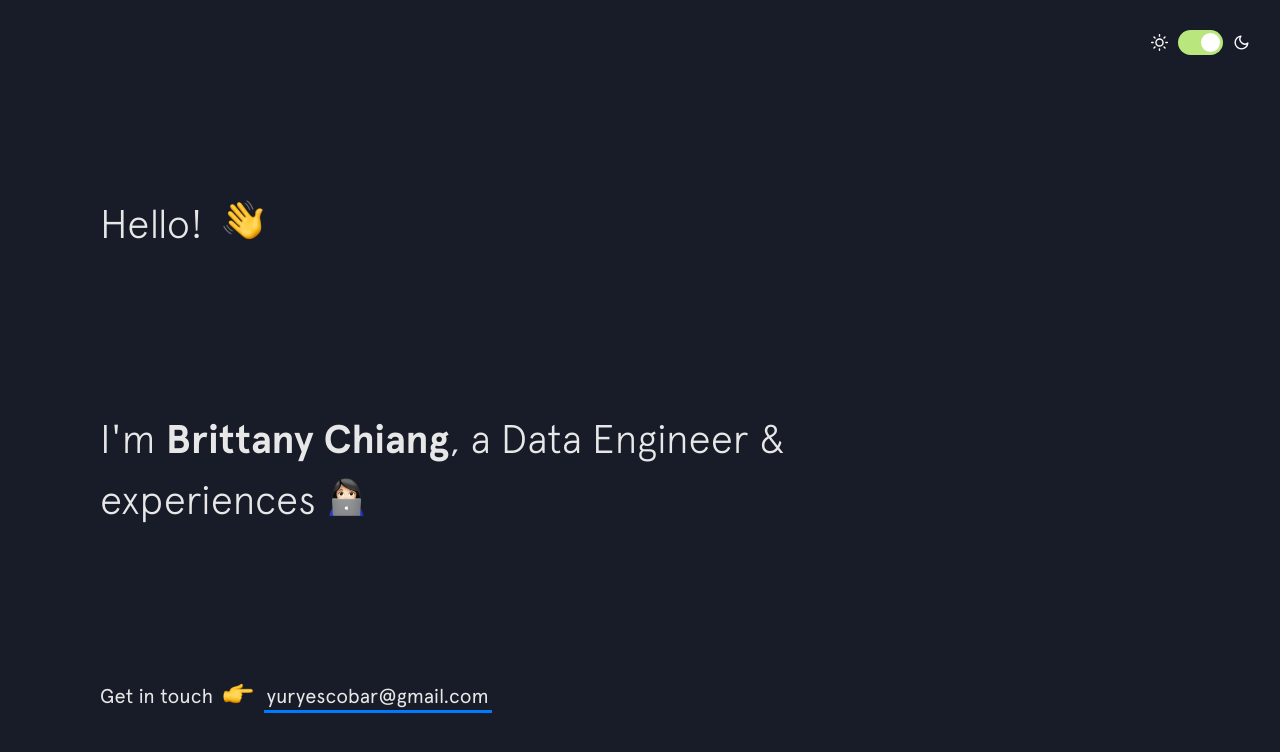
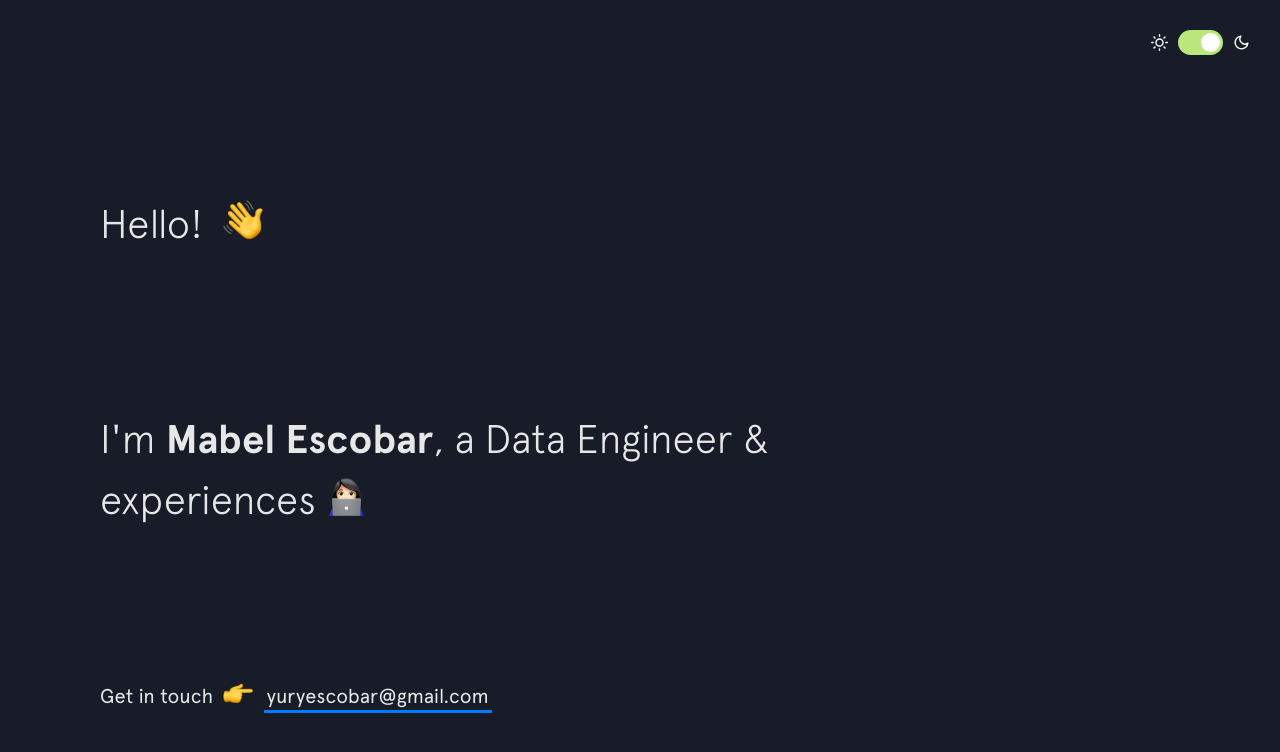
Before and after one commit to yuryescobar/yuryescobar.github.io, a Jekyll site: the page built from index.html, in a window 1280 px wide and 900 px high. Shown: the top 752 px of the window. Built offline with Jekyll 4.4.1, drawn with Linux system fonts in a browser that asks for light colours; nearby versions of some CDN libraries.

Commit message:
Initial commit

```diff
--- a/_includes/intro.html
+++ b/_includes/intro.html
@@ -4,7 +4,7 @@
   </h1>
 
   <h2 class="intro__tagline">I'm
-    <span class="name">Brittany Chiang</span>, a Data Engineer &amp; experiences
+    <span class="name">Mabel Escobar</span>, a Data Engineer &amp; experiences
     <span class="emoji technologist"></span>
   </h2>
 
```
